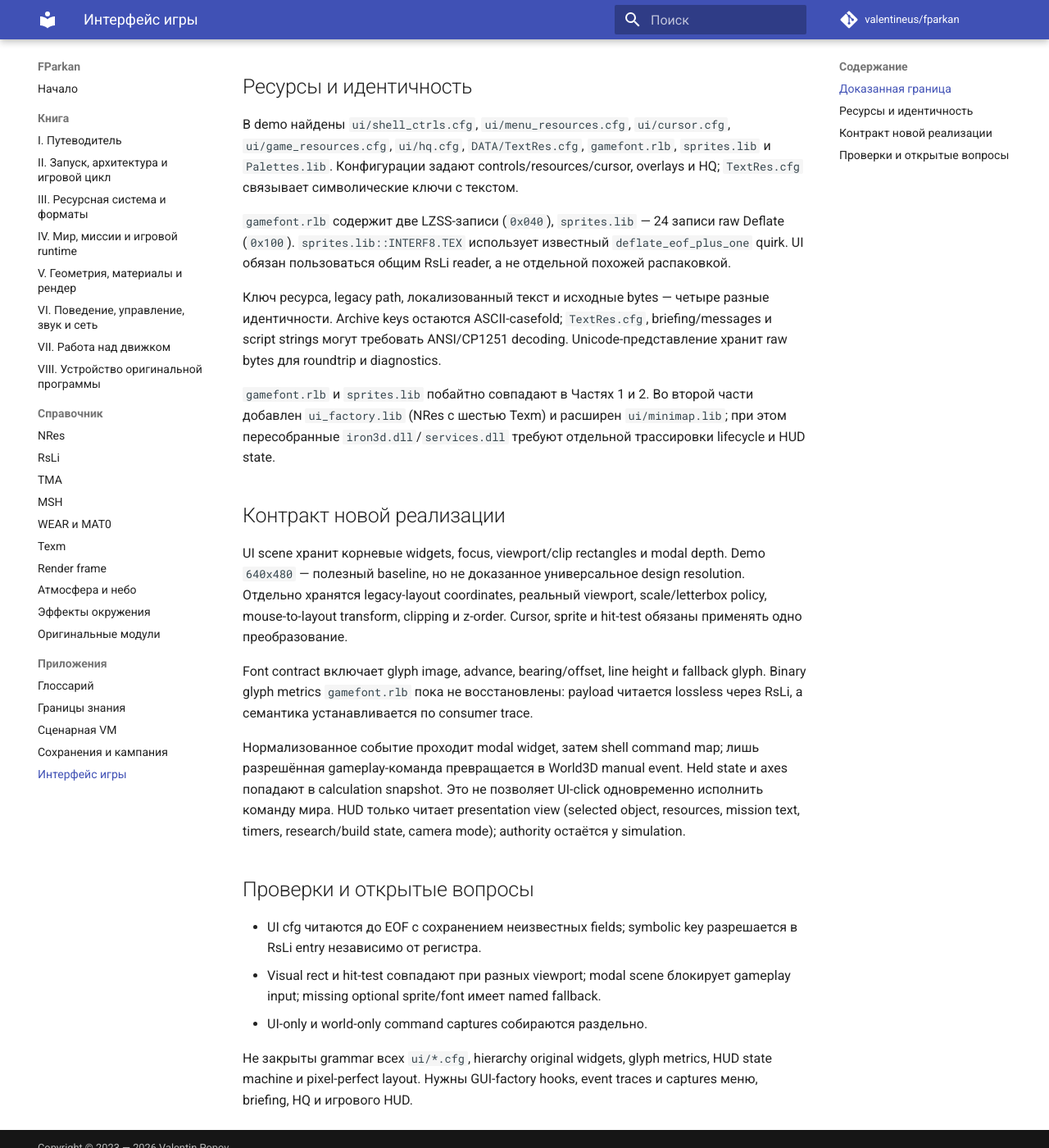
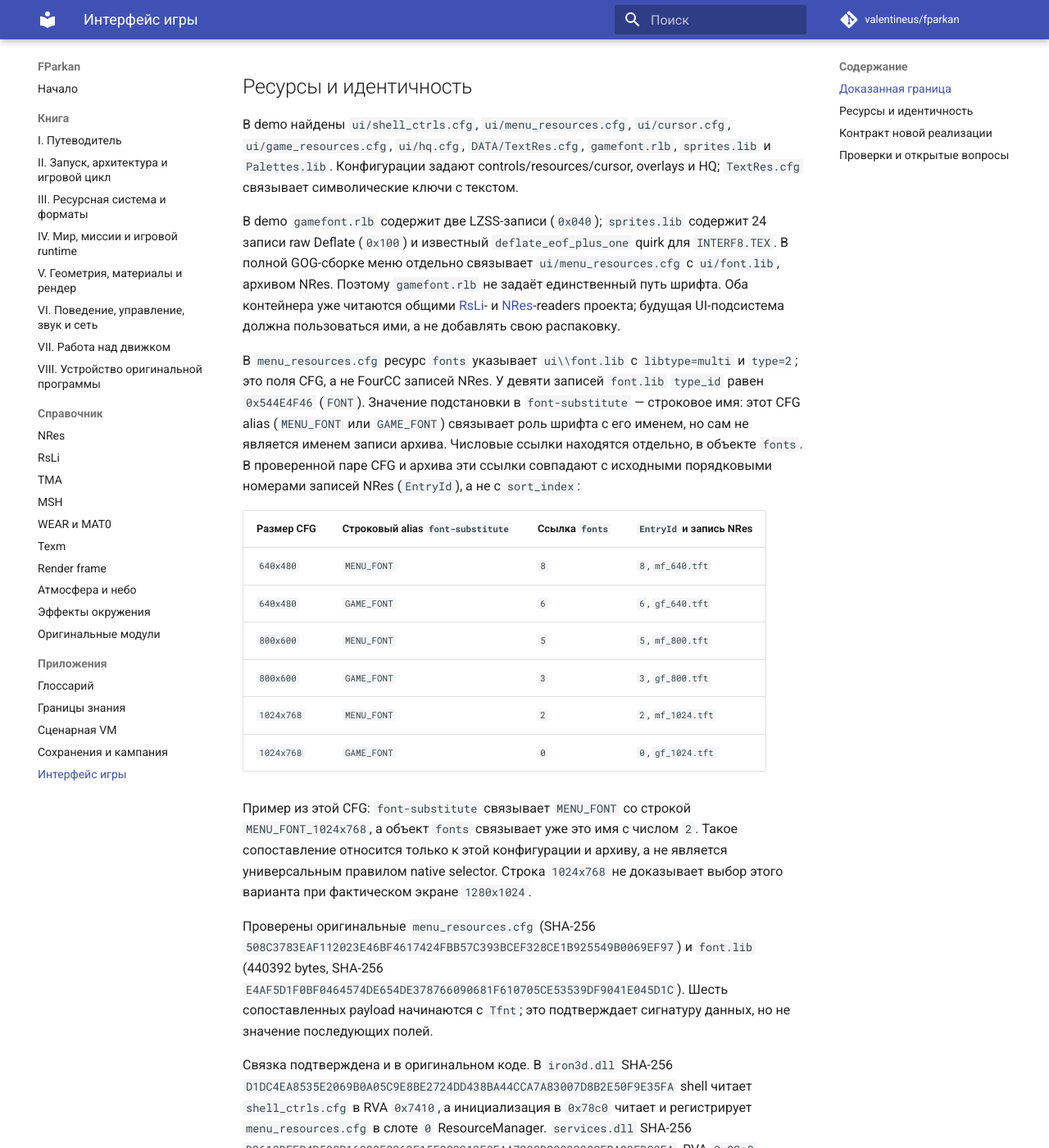
Before and after one commit to valentineus/fparkan, an MkDocs documentation site: the page built from docs/appendices/ui-shell.md, in a window 1280 px wide and 1400 px high, scrolled down 510 px. Shown: the whole window at 82% size. Built offline with MkDocs 1.6.1 and Material for MkDocs 9.7.7, drawn with Linux system fonts in a browser that asks for light colours; comment, search, counter and statistics services are not loaded; some of the changed text lies outside the part shown.

Commit message:
docs(ui): describe native menu font resource bindings

```diff
--- a/docs/appendices/ui-shell.md
+++ b/docs/appendices/ui-shell.md
@@ -26,10 +26,56 @@ Win32 messages
 `sprites.lib` и `Palettes.lib`. Конфигурации задают controls/resources/cursor,
 overlays и HQ; `TextRes.cfg` связывает символические ключи с текстом.
 
-`gamefont.rlb` содержит две LZSS-записи (`0x040`), `sprites.lib` — 24 записи
-raw Deflate (`0x100`). `sprites.lib::INTERF8.TEX` использует известный
-`deflate_eof_plus_one` quirk. UI обязан пользоваться общим RsLi reader, а не
-отдельной похожей распаковкой.
+В demo `gamefont.rlb` содержит две LZSS-записи (`0x040`); `sprites.lib`
+содержит 24 записи raw Deflate (`0x100`) и известный `deflate_eof_plus_one`
+quirk для `INTERF8.TEX`. В полной GOG-сборке меню отдельно связывает
+`ui/menu_resources.cfg` с `ui/font.lib`, архивом NRes. Поэтому `gamefont.rlb`
+не задаёт единственный путь шрифта. Оба контейнера уже читаются общими
+[RsLi](../reference/rsli.md)- и [NRes](../reference/nres.md)-readers проекта;
+будущая UI-подсистема должна пользоваться ими, а не добавлять свою распаковку.
+
+В `menu_resources.cfg` ресурс `fonts` указывает `ui\\font.lib` с `libtype=multi`
+и `type=2`; это поля CFG, а не FourCC записей NRes. У девяти записей
+`font.lib` `type_id` равен `0x544E4F46` (`FONT`). Значение подстановки в
+`font-substitute` — строковое имя: этот CFG alias (`MENU_FONT` или `GAME_FONT`)
+связывает роль шрифта с его именем, но сам не является именем записи архива.
+Числовые ссылки находятся отдельно, в объекте `fonts`. В проверенной паре CFG и
+архива эти ссылки совпадают с исходными порядковыми номерами записей NRes
+(`EntryId`), а не с `sort_index`:
+
+| Размер CFG | Строковый alias `font-substitute` | Ссылка `fonts` | `EntryId` и запись NRes |
+| --- | --- | --- | --- |
+| `640x480` | `MENU_FONT` | `8` | `8`, `mf_640.tft` |
+| `640x480` | `GAME_FONT` | `6` | `6`, `gf_640.tft` |
+| `800x600` | `MENU_FONT` | `5` | `5`, `mf_800.tft` |
+| `800x600` | `GAME_FONT` | `3` | `3`, `gf_800.tft` |
+| `1024x768` | `MENU_FONT` | `2` | `2`, `mf_1024.tft` |
+| `1024x768` | `GAME_FONT` | `0` | `0`, `gf_1024.tft` |
+
+Пример из этой CFG: `font-substitute` связывает `MENU_FONT` со строкой
+`MENU_FONT_1024x768`, а объект `fonts` связывает уже это имя с числом `2`.
+Такое сопоставление относится только к этой конфигурации и архиву, а не является
+универсальным правилом native selector. Строка `1024x768` не доказывает выбор
+этого варианта при фактическом экране `1280x1024`.
+
+Проверены оригинальные `menu_resources.cfg` (SHA-256
+`508C3783EAF112023E46BF4617424FBB57C393BCEF328CE1B925549B0069EF97`) и
+`font.lib` (440392 bytes, SHA-256
+`E4AF5D1F0BF0464574DE654DE378766090681F610705CE53539DF9041E045D1C`).
+Шесть сопоставленных payload начинаются с `Tfnt`; это подтверждает сигнатуру
+данных, но не значение последующих полей.
+
+Связка подтверждена и в оригинальном коде. В `iron3d.dll` SHA-256
+`D1DC4EA8535E2069B0A05C9E8BE2724DD438BA44CCA7A83007D8B2E50F9E35FA` shell
+читает `shell_ctrls.cfg` в RVA `0x7410`, а инициализация в `0x78c0` читает и
+регистрирует `menu_resources.cfg` в слоте `0` ResourceManager. `services.dll` SHA-256
+`D3619DEEB4D598B16099E0263E15F9C3213F0FAA7208DC093328CFBA93FDC0EA`, RVA
+`0x92a0`, разбирает `font-substitute`, размерные значения и запись ресурса
+`type=2`. Затем `iron3d.dll` запрашивает `MENU_FONT` в RVA `0x1eb20`, ищет ресурс
+в `0x1ed06` и разыменовывает результат в `0x1ed3e`; прямая x86-трасса на
+последнем участке подтвердила ненулевой объект. Это подтверждает получение
+реального font-объекта, но не конкретной NRes-записи при `1280x1024`, её
+отрисовку или паритет шрифтов.
 
 Ключ ресурса, legacy path, локализованный текст и исходные bytes — четыре
 разные идентичности. Archive keys остаются ASCII-casefold; `TextRes.cfg`,
@@ -50,9 +96,9 @@ viewport, scale/letterbox policy, mouse-to-layout transform, clipping и
 z-order. Cursor, sprite и hit-test обязаны применять одно преобразование.
 
 Font contract включает glyph image, advance, bearing/offset, line height и
-fallback glyph. Binary glyph metrics `gamefont.rlb` пока не восстановлены:
-payload читается lossless через RsLi, а семантика устанавливается по consumer
-trace.
+fallback glyph. Содержимое `gamefont.rlb` и `Tfnt` payload записей `.tft`
+сохраняется без потери bytes через общие readers (`RsLi` и `NRes`), но семантика
+метрик и глифов ещё не восстановлена по consumer trace.
 
 Нормализованное событие проходит modal widget, затем shell command map; лишь
 разрешённая gameplay-команда превращается в World3D manual event. Held state и
```
Also changed, not shown: docs/appendices/knowledge-boundaries.md (+12 -7 lines).
